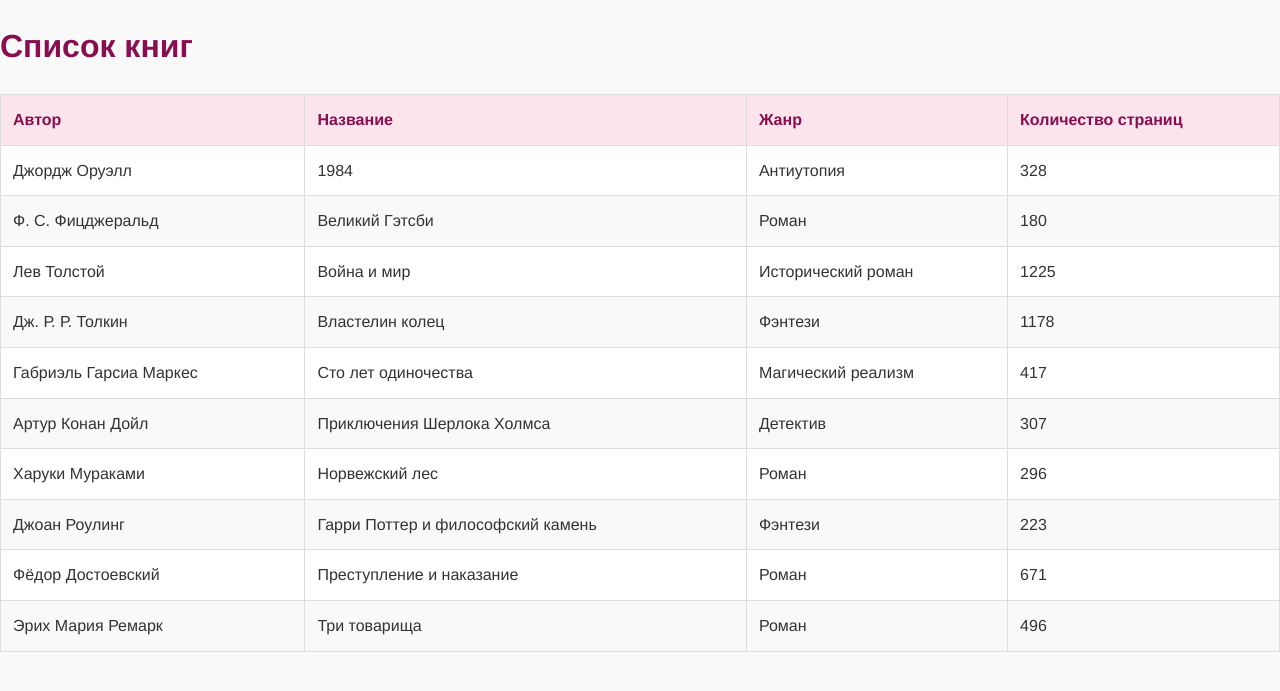
After one commit to sm11rnova/web-programming-labs-2, a Flask app: page /lab2/books in a window 1280 px wide. The commit adds this page. Shown: the top 691 px of the page. Run offline with Flask 3, Linux system fonts and the light colour scheme.

Commit message:
Книги

```diff
--- a/app.py
+++ b/app.py
@@ -637,3 +637,22 @@ def default_calc():
 @app.route('/lab2/calc/<int:a>')
 def redirect_to_calc(a):
     return redirect(url_for('calculate', a=a, b=1))
+
+#список книг на стороне сервера
+books = [
+    {"author": "Джордж Оруэлл", "title": "1984", "genre": "Антиутопия", "pages": 328},
+    {"author": "Ф. С. Фицджеральд", "title": "Великий Гэтсби", "genre": "Роман", "pages": 180},
+    {"author": "Лев Толстой", "title": "Война и мир", "genre": "Исторический роман", "pages": 1225},
+    {"author": "Дж. Р. Р. Толкин", "title": "Властелин колец", "genre": "Фэнтези", "pages": 1178},
+    {"author": "Габриэль Гарсиа Маркес", "title": "Сто лет одиночества", "genre": "Магический реализм", "pages": 417},
+    {"author": "Артур Конан Дойл", "title": "Приключения Шерлока Холмса", "genre": "Детектив", "pages": 307},
+    {"author": "Харуки Мураками", "title": "Норвежский лес", "genre": "Роман", "pages": 296},
+    {"author": "Джоан Роулинг", "title": "Гарри Поттер и философский камень", "genre": "Фэнтези", "pages": 223},
+    {"author": "Фёдор Достоевский", "title": "Преступление и наказание", "genre": "Роман", "pages": 671},
+    {"author": "Эрих Мария Ремарк", "title": "Три товарища", "genre": "Роман", "pages": 496}
+]
+
+#обработчик для вывода списка книг
+@app.route('/lab2/books')
+def show_books():
+    return render_template('books.html', books=books)
--- a/static/main.css
+++ b/static/main.css
@@ -114,3 +114,36 @@ div {
     box-shadow: 0 2px 4px rgba(0, 0, 0, 0.1);
     border-left: 5px solid #ab47bc;
 }
+
+table {
+    width: 100%;
+    border-collapse: collapse;
+    margin-bottom: 20px;
+}
+
+table, th, td {
+    border: 1px solid #ddd;
+}
+
+th, td {
+    padding: 12px;
+    text-align: left;
+}
+
+th {
+    background-color: #fce4ec;
+    color: #880e4f;
+}
+
+td {
+    background-color: #fff;
+}
+
+tr:nth-child(even) td {
+    background-color: #f9f9f9;
+}
+
+tr:hover td {
+    background-color: #fce4ec;
+    color: #880e4f;
+}
--- /dev/null
+++ b/templates/books.html
@@ -0,0 +1,32 @@
+<!doctype html>
+<html lang="ru">
+<head>
+    <meta charset="UTF-8">
+    <meta name="viewport" content="width=device-width, initial-scale=1.0">
+    <title>Список книг</title>
+    <link rel="stylesheet" href="/static/main.css">
+</head>
+<body>
+    <h1>Список книг</h1>
+    <table>
+        <thead>
+            <tr>
+                <th>Автор</th>
+                <th>Название</th>
+                <th>Жанр</th>
+                <th>Количество страниц</th>
+            </tr>
+        </thead>
+        <tbody>
+            {% for book in books %}
+            <tr>
+                <td>{{ book.author }}</td>
+                <td>{{ book.title }}</td>
+                <td>{{ book.genre }}</td>
+                <td>{{ book.pages }}</td>
+            </tr>
+            {% endfor %}
+        </tbody>
+    </table>
+</body>
+</html>
```
